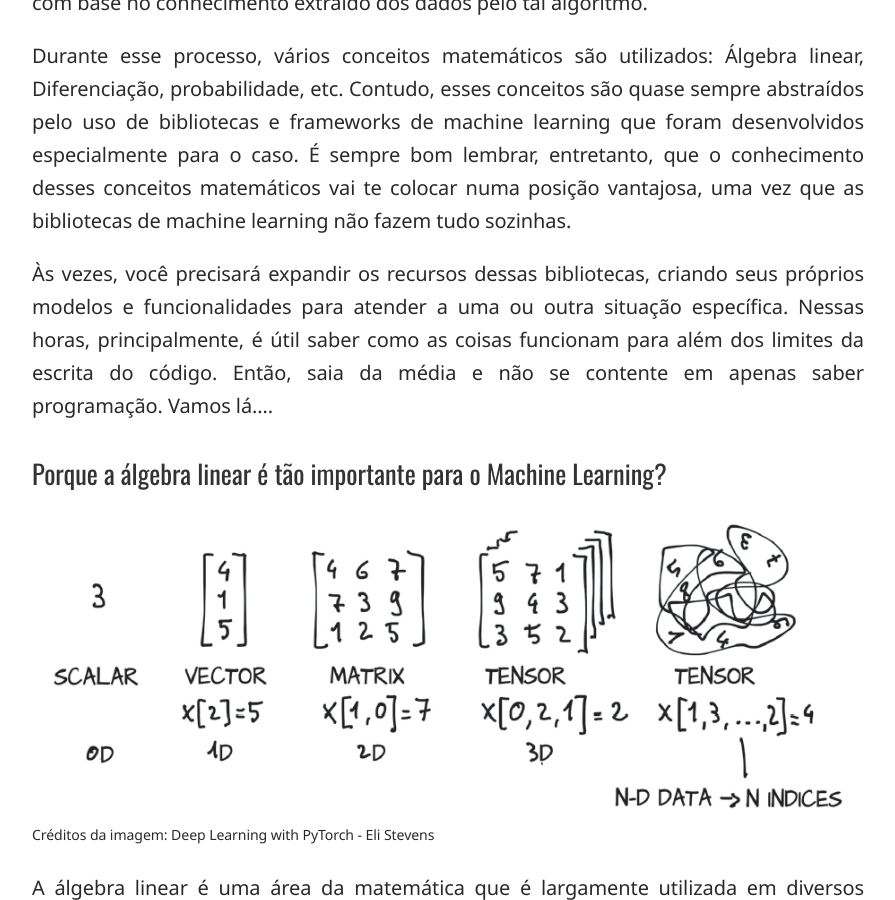
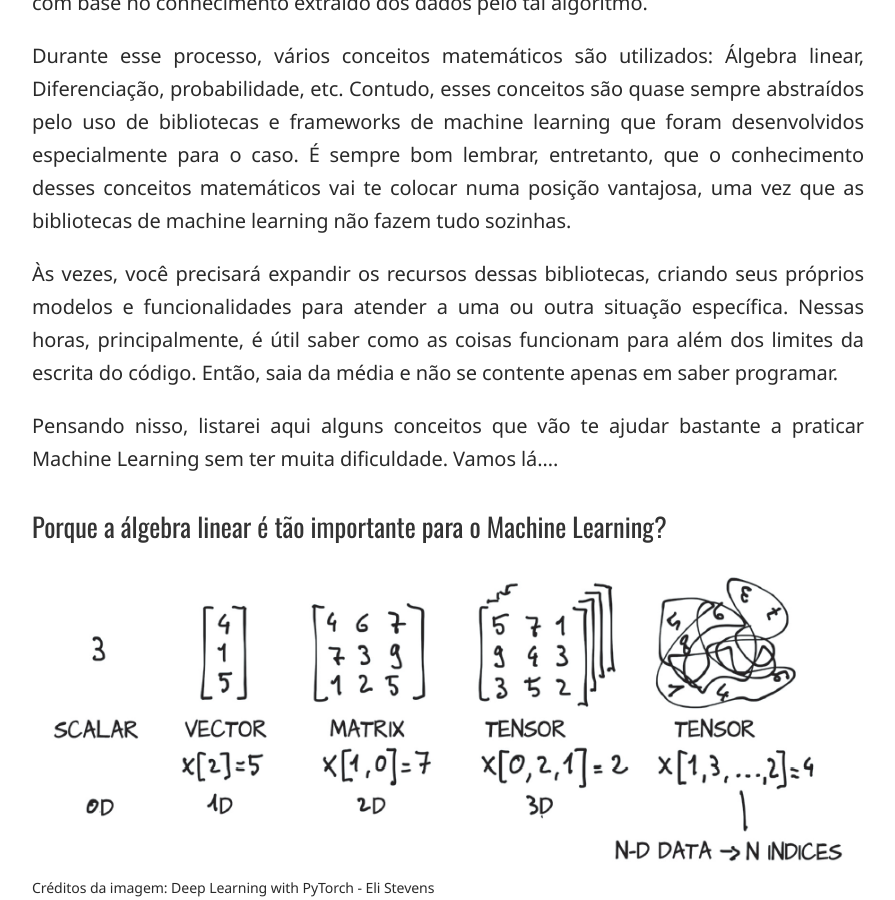
Before and after one commit to luisfredgs/luisfredgs.github.io, a Jekyll site: the page built from _posts/2018-01-18-dicas-para-aprender-machine-learning.md, in a window 1280 px wide and 900 px high, scrolled down 2657 px. Shown: the whole window, without its empty margins (192-1087 px from the left). Built offline with Jekyll 4.4.1, drawn with Linux system fonts in a browser that asks for light colours; formulas are drawn with MathJax 3; comment, search, counter and statistics services are not loaded.

Commit message:
Update 2018-01-18-dicas-para-aprender-machine-learning.md

```diff
--- a/_posts/2018-01-18-dicas-para-aprender-machine-learning.md
+++ b/_posts/2018-01-18-dicas-para-aprender-machine-learning.md
@@ -38,7 +38,9 @@ Um algoritmo é normalmente exposto a esse conhecimento, explorando e reconhecen
 
 Durante esse processo, vários conceitos matemáticos são utilizados: Álgebra linear, Diferenciação, probabilidade, etc. Contudo, esses conceitos são quase sempre abstraídos pelo uso de bibliotecas e frameworks de machine learning que foram desenvolvidos especialmente para o caso. É sempre bom lembrar, entretanto, que o conhecimento desses conceitos matemáticos vai te colocar numa posição vantajosa, uma vez que as bibliotecas de machine learning não fazem tudo sozinhas.
 
-Às vezes, você precisará expandir os recursos dessas bibliotecas, criando seus próprios modelos e funcionalidades para atender a uma ou outra situação específica. Nessas horas, principalmente, é útil saber como as coisas funcionam para além dos limites da escrita do código. Então, saia da média e não se contente em apenas saber programação. Vamos lá....
+Às vezes, você precisará expandir os recursos dessas bibliotecas, criando seus próprios modelos e funcionalidades para atender a uma ou outra situação específica. Nessas horas, principalmente, é útil saber como as coisas funcionam para além dos limites da escrita do código. Então, saia da média e não se contente apenas em saber programar.
+
+Pensando nisso, listarei aqui alguns conceitos que vão te ajudar bastante a praticar Machine Learning sem ter muita dificuldade. Vamos lá....
 
 ## Porque a álgebra linear é tão importante para o Machine Learning?
 
```
